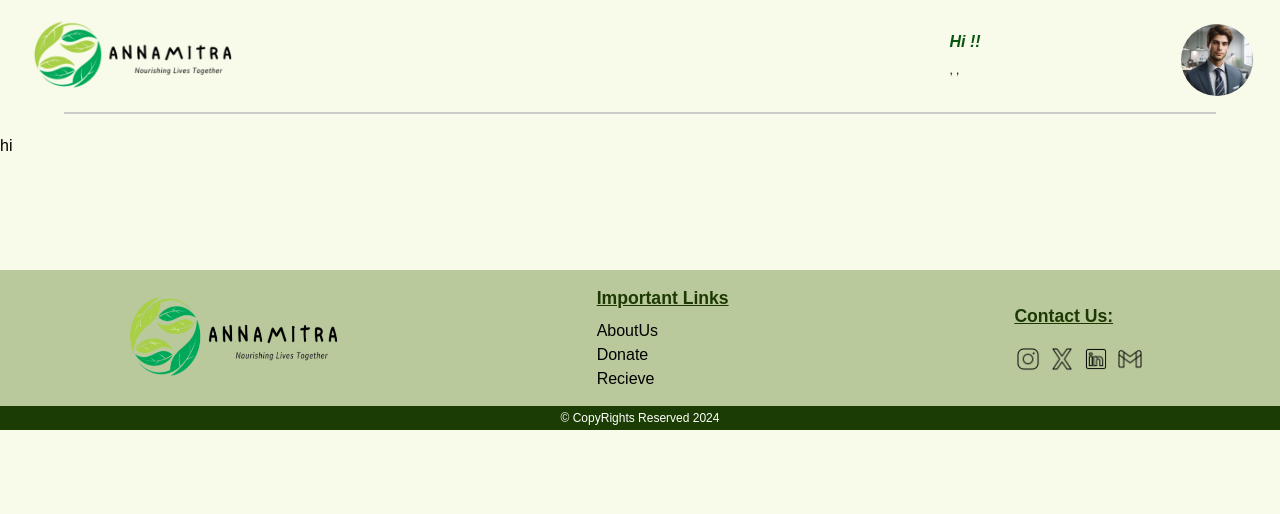
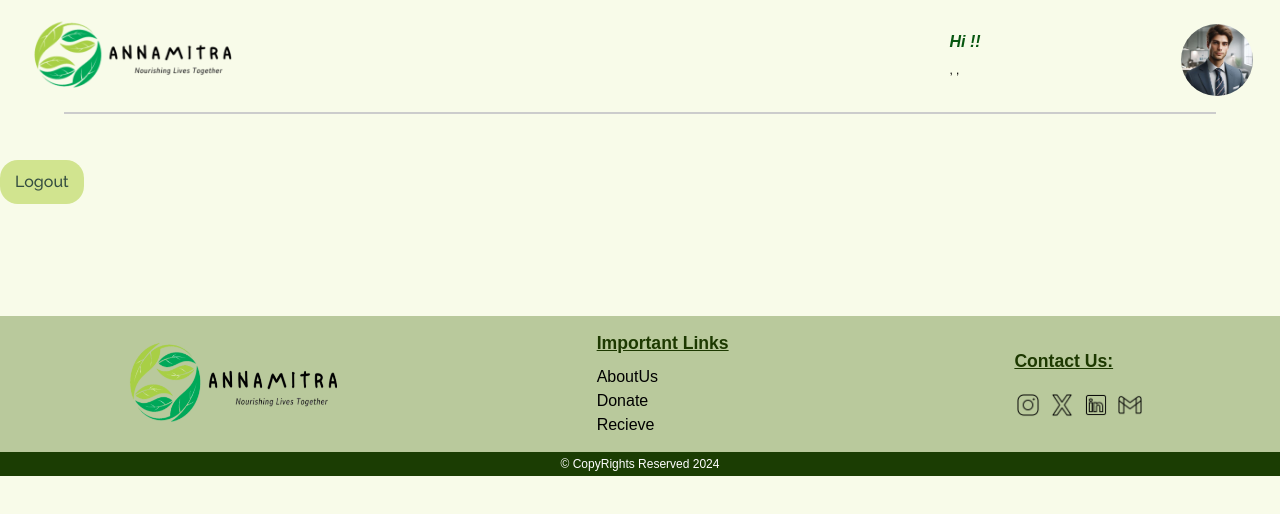
Before and after one commit to krishaga/Annamitra, a React (Vite) app in the folder frontend/: page /edit-profile in a window 1280 px wide. Shown: the top 514 px of the page. Built offline with nearby package versions, Linux system fonts and the light colour scheme; no server answers.

Commit message:
Create  profile page

```diff
--- a/frontend/src/components/Profile.jsx
+++ b/frontend/src/components/Profile.jsx
@@ -3,9 +3,36 @@ import { Navigate } from "react-router-dom";
 import "../styles/Profile.css";
 
 export default function Component(){
+
+    const handleLogout = () =>{
+        fetch("http://localhost:3000/api/auth/logout",{
+            method:"POST",
+            headers: {
+                authorization:
+                    "Bearer " + localStorage.getItem("token"),
+            },
+            body: JSON.stringify({})
+        })
+        .then((response)=>response.json())
+        .then((data)=>{
+            if (data.errorMessage) {
+                alert(data.errorMessage);
+            } else {
+                Navigate("/Annamitra");
+                window.location.reload();
+            }
+        });
+    }
+
+
     return (
         <div>
-            hi
+            <button
+                    className="btns-main"
+                    onClick= {handleLogout}
+                    >
+                        Logout
+                    </button>
         </div>
     )
 }
--- a/frontend/src/styles/Profile.css
+++ b/frontend/src/styles/Profile.css
@@ -0,0 +1,23 @@
+.btns-main {
+    transition: color 0.4s, background-color 0.4s;
+    padding: 10px 15px; /* Adjusted padding */
+    margin-top: 1.6rem;
+    border: none;
+    border-radius: 18px;
+    cursor: pointer;
+    background-color: #d1e48f;
+    color: #354e41;
+    font-size: 16px;
+    font-family: "Raleway", sans-serif;
+    font-weight: 500;
+    display: inline-block;
+}
+
+.btns-main:hover {
+    background-color: #7b9c2a;
+}
+
+.btns-main span {
+    position: relative;
+    z-index: 1;
+}
```
